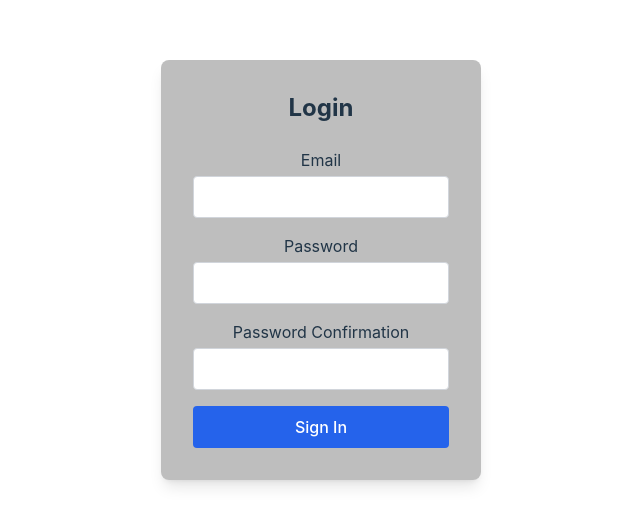
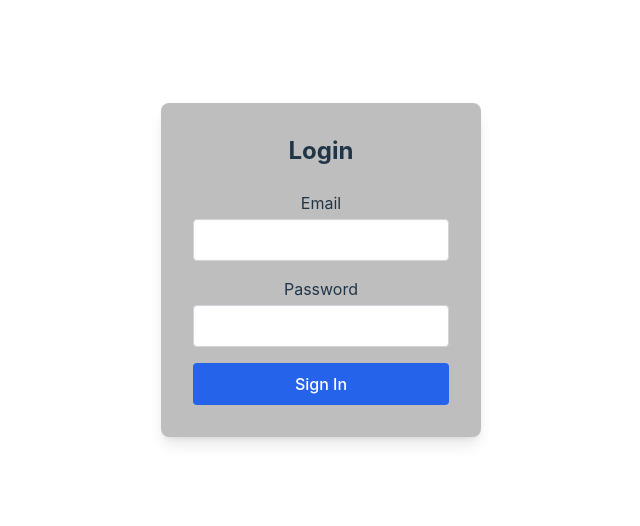
Before and after one commit to guimartinsalmeida/user-auth-system, a React (Vite) app in the folder frontend/: page /login in a window 1280 px wide. Shown: the part 130-656 px from the top of the page, without its empty margins (319-959 px from the left). Built offline with nearby package versions, Linux system fonts and the light colour scheme.

Commit message:
doing the login, and getting the users token

```diff
--- a/frontend/src/Components/Login.jsx
+++ b/frontend/src/Components/Login.jsx
@@ -1,6 +1,7 @@
 
 import { Formik, Form, Field, ErrorMessage } from 'formik';
 import * as Yup from 'yup';
+import { loginUser } from '../../utils/loginUser';
 
 const validationSchema = Yup.object({
   email: Yup.string().email('Email inválido').required('Email é obrigatório'),
@@ -8,8 +9,10 @@ const validationSchema = Yup.object({
 });
 
 const Login = () => {
-  const handleSubmit = (values) => {
-    console.log('Dados do formulário:', values);
+  const handleSubmit = async (values, {setSubmitting}) => {
+    const response = await loginUser(values);
+    console.log('Login successful:', response);
+    setSubmitting(false)
   };
 
   return (
@@ -17,11 +20,11 @@ const Login = () => {
       <div className="w-80 max-w-md p-8 bg-custom-black shadow-lg rounded-lg">
         <h1 className="text-2xl font-bold mb-6">Login</h1>
         <Formik
-          initialValues={{ email: '', password: '', passwordConfirmation: '' }}
+          initialValues={{ email: '', password: '' }}
           validationSchema={validationSchema}
           onSubmit={handleSubmit}
         >
-          {() => (
+          {({ isSubmitting }) => (
             <Form>
               <div className="mb-4">
                 <label htmlFor="email" className="block text-white-700">Email</label>
@@ -43,19 +46,10 @@ const Login = () => {
                 />
                 <ErrorMessage name="password" component="div" className="text-red-600 mt-1 text-sm" />
               </div>
-              <div className="mb-4">
-                <label htmlFor="password" className="block text-white-700">Password Confirmation</label>
-                <Field
-                  type="password"
-                  id="passwordConfirmation"
-                  name="passwordConfirmation"
-                  className="w-full p-2 border text-black border-gray-300 rounded bg-white mt-1"
-                />
-                <ErrorMessage name="password" component="div" className="text-red-600 mt-1 text-sm" />
-              </div>
               <button
                 type="submit"
                 className="w-full py-2 px-4 bg-blue-600 text-white rounded hover:bg-blue-700"
+                disabled={isSubmitting}
               >
                 Sign In
               </button>
--- /dev/null
+++ b/frontend/utils/loginUser.js
@@ -0,0 +1,20 @@
+const api = import.meta.env.VITE_API_URL;
+
+export const loginUser = async (values) => {
+
+try {
+  const response = await fetch(`${api}/auth/login`, {
+    method:'POST',
+    headers: {
+      'Content-Type': 'application/json',
+    },
+    body: JSON.stringify(values)
+  })
+  if(!response.ok){
+    console.log(response.error)
+  }
+  return response.json()
+} catch (error) {
+  console.log(error)
+}
+}
```
Also changed, not shown: 1 other file (tests, documents, lock files or other folders).
